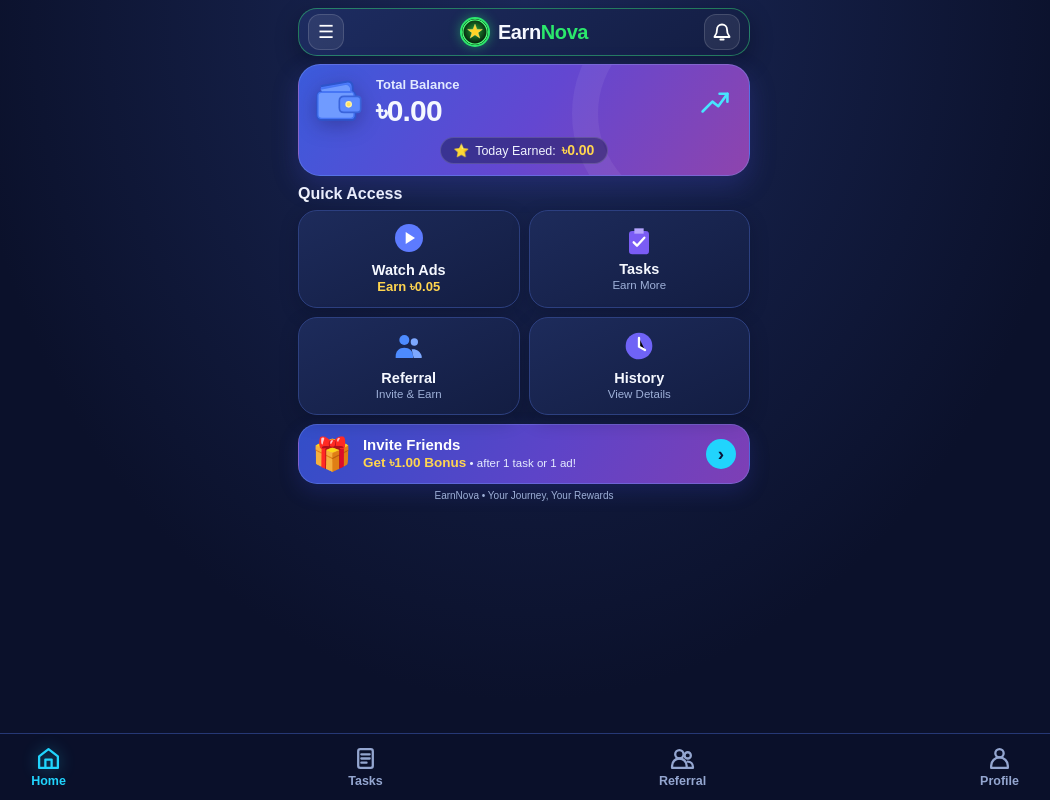
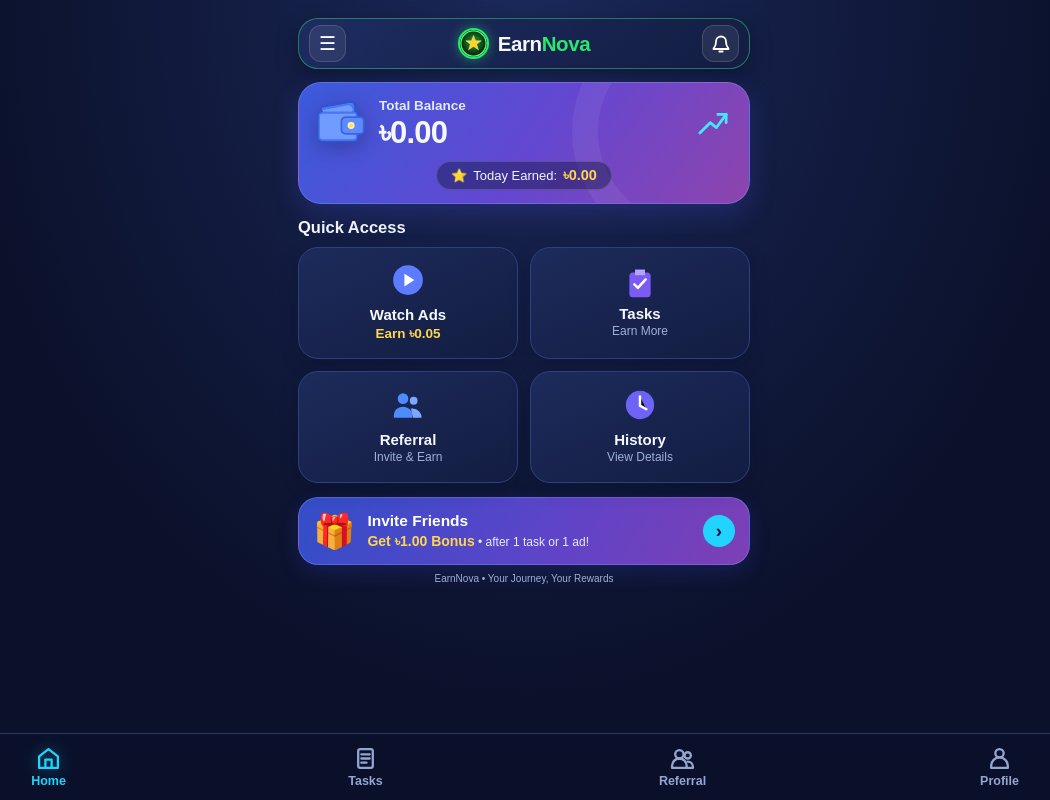
Before and after one commit to raihancreation999/EarnNova, a website: page public/index.html in a window 1280 px wide. Shown: the whole page, without its empty margins (116-1166 px from the left). Drawn offline with Linux system fonts and the light colour scheme.

Commit message:
Update index.html

```diff
--- a/public/index.html
+++ b/public/index.html
@@ -17,11 +17,11 @@ body{
  background:radial-gradient(ellipse at 50% 0%,#1B295A 0%,var(--bg) 62%);
  color:var(--text);
  min-height:100vh;
- padding-top:calc(8px + env(safe-area-inset-top));
+ padding-top:calc(16px + env(safe-area-inset-top));
  padding-bottom:calc(82px + env(safe-area-inset-bottom));
 }
 button{font-family:inherit;cursor:pointer}
-.container{width:100%;max-width:480px;margin:auto;padding:0 14px 10px}
+.container{width:100%;max-width:480px;margin:auto;padding:2px 14px 12px}
 
 /* Top Separate Header Box (Menu + Custom Logo + Bell only) */
 .header-box{
@@ -31,9 +31,9 @@ button{font-family:inherit;cursor:pointer}
  gap:8px;
  background:linear-gradient(145deg,#1D2C61,#131D42);
  border:1.5px solid rgba(53,231,120,.45);
- border-radius:19px;
- padding:5px 9px;
- margin-bottom:8px;
+ border-radius:20px;
+ padding:6px 10px;
+ margin-bottom:13px;
  box-shadow:0 8px 22px rgba(4,8,26,.4);
 }
 .header-menu,.notification-btn{
@@ -44,24 +44,24 @@ button{font-family:inherit;cursor:pointer}
  display:grid;
  place-items:center;
  position:relative;
- width:36px;
- height:36px;
+ width:37px;
+ height:37px;
 }
-.header-menu{font-size:18px}
-.notification-btn{font-size:18px}
+.header-menu{font-size:19px}
+.notification-btn{font-size:19px}
 .logo{
  display:flex;
  justify-content:center;
  align-items:center;
- gap:8px;
- font-size:20px;
+ gap:9px;
+ font-size:20.5px;
  font-weight:800;
  letter-spacing:-0.4px;
  min-width:0;
 }
 .logo-img{
- width:30px;
- height:30px;
+ width:31px;
+ height:31px;
  border-radius:50%;
  object-fit:cover;
  border:2px solid #2BE86C;
@@ -74,9 +74,9 @@ button{font-family:inherit;cursor:pointer}
 .icon-svg{width:1em;height:1em;display:block;stroke:currentColor;fill:none;stroke-width:2.2;stroke-linecap:round;stroke-linejoin:round}
 .notification-btn .icon-svg{width:20px;height:20px}
 
-.wallet-svg{width:48px;height:48px;filter:drop-shadow(0 5px 10px rgba(20,15,60,.32))}
-.growth-svg{width:34px;height:34px;stroke:#47E5FF;stroke-width:4;fill:none;stroke-linecap:round;stroke-linejoin:round}
-.quick-icon svg{width:32px;height:32px}
+.wallet-svg{width:50px;height:50px;filter:drop-shadow(0 5px 10px rgba(20,15,60,.32))}
+.growth-svg{width:36px;height:36px;stroke:#47E5FF;stroke-width:4;fill:none;stroke-linecap:round;stroke-linejoin:round}
+.quick-icon svg{width:34px;height:34px}
 .nav-item .nav-svg{width:25px;height:25px;margin:0 auto 2px}
 
 /* Balance Card */
@@ -84,16 +84,16 @@ button{font-family:inherit;cursor:pointer}
  position:relative;
  overflow:hidden;
  border:1px solid rgba(130,170,255,.32);
- border-radius:22px;
- padding:12px 15px 11px;
- margin-bottom:9px;
+ border-radius:23px;
+ padding:14px 16px 13px;
+ margin-bottom:14px;
  background:linear-gradient(125deg,#3B5BDB 0%,#6347D1 52%,#8E44AD 100%);
  box-shadow:0 10px 26px rgba(68,75,210,.26);
 }
 .balance-card:before{content:"";position:absolute;width:185px;height:185px;border:26px solid rgba(255,255,255,.06);border-radius:50%;right:-60px;top:-70px}
-.balance-main{position:relative;z-index:1;display:grid;grid-template-columns:52px 1fr 36px;align-items:center;gap:10px}
-.balance-label{font-size:13px;color:#E2EAFF;margin-bottom:2px;font-weight:600}
-.balance{font-size:30px;font-weight:800;letter-spacing:-0.8px;white-space:nowrap}
+.balance-main{position:relative;z-index:1;display:grid;grid-template-columns:54px 1fr 38px;align-items:center;gap:10px}
+.balance-label{font-size:13.5px;color:#E2EAFF;margin-bottom:2px;font-weight:600}
+.balance{font-size:31px;font-weight:800;letter-spacing:-0.8px;white-space:nowrap}
 .today-earned{
  position:relative;
  z-index:2;
@@ -101,24 +101,24 @@ button{font-family:inherit;cursor:pointer}
  align-items:center;
  justify-content:center;
  gap:6px;
- margin:8px auto 0;
- padding:4px 13px;
+ margin:10px auto 0;
+ padding:5px 14px;
  width:fit-content;
  max-width:100%;
  background:rgba(16,22,64,.44);
  border:1px solid rgba(255,255,255,.15);
- border-radius:24px;
- font-size:12.5px;
+ border-radius:25px;
+ font-size:13px;
  color:#F0F4FF;
  white-space:nowrap;
 }
-.today-earned strong{color:var(--gold);font-size:14px}
+.today-earned strong{color:var(--gold);font-size:14.5px}
 
 /* Quick Access Grid */
-.section-title{font-size:16px;font-weight:800;margin:0 0 7px}
-.quick-grid{display:grid;grid-template-columns:1fr 1fr;gap:9px}
+.section-title{font-size:16.5px;font-weight:800;margin:0 0 10px}
+.quick-grid{display:grid;grid-template-columns:1fr 1fr;gap:12px}
 .quick-card{
- min-height:98px;
+ min-height:112px;
  display:flex;
  flex-direction:column;
  align-items:center;
@@ -126,27 +126,27 @@ button{font-family:inherit;cursor:pointer}
  text-align:center;
  background:linear-gradient(155deg,#1D2B5B,#131D42);
  border:1px solid #2D4080;
- border-radius:19px;
- padding:8px 8px;
+ border-radius:20px;
+ padding:11px 9px;
  cursor:pointer;
  box-shadow:0 6px 18px rgba(6,10,30,.26);
  transition:transform .14s,border-color .14s;
 }
 .quick-card:active{transform:scale(.97);border-color:#21D4FD}
-.quick-icon{margin-bottom:4px}
-.quick-card h3{font-size:14.5px;margin-bottom:1px;font-weight:750}
-.quick-card p{font-size:11.5px;color:var(--muted);line-height:1.25}
-.quick-card .highlight{color:var(--gold);font-weight:750;font-size:13px}
+.quick-icon{margin-bottom:5px}
+.quick-card h3{font-size:15px;margin-bottom:2px;font-weight:750}
+.quick-card p{font-size:12px;color:var(--muted);line-height:1.3}
+.quick-card .highlight{color:var(--gold);font-weight:750;font-size:13.5px}
 
-/* Invite Banner */
+/* Invite Banner (Positioned so it appears partially / half visible above bottom nav) */
 .invite-card{
- margin-top:9px;
+ margin-top:14px;
  width:100%;
  display:flex;
  align-items:center;
- gap:11px;
- padding:10px 13px;
- border-radius:19px;
+ gap:12px;
+ padding:13px 14px;
+ border-radius:20px;
  border:1px solid rgba(135,165,255,.32);
  background:linear-gradient(120deg,#324EC8,#5D44C8 55%,#7E3FB5);
  box-shadow:0 8px 20px rgba(55,65,190,.22);
@@ -154,28 +154,28 @@ button{font-family:inherit;cursor:pointer}
  text-align:left;
  color:white;
 }
-.invite-icon{font-size:32px;flex-shrink:0}
+.invite-icon{font-size:34px;flex-shrink:0}
 .invite-text{flex:1;min-width:0}
-.invite-text h3{font-size:15px;margin-bottom:1px}
-.invite-text p{font-size:11.5px;line-height:1.3;color:#E5ECFF}
-.invite-text strong{color:var(--gold);font-size:13.5px}
+.invite-text h3{font-size:15.5px;margin-bottom:2px}
+.invite-text p{font-size:12px;line-height:1.35;color:#E5ECFF}
+.invite-text strong{color:var(--gold);font-size:14px}
 .invite-arrow{
  font-size:19px;
  flex-shrink:0;
  background:#21D4FD;
  color:#0A1538;
  font-weight:800;
- width:30px;
- height:30px;
+ width:32px;
+ height:32px;
  border-radius:50%;
  display:grid;
  place-items:center;
 }
 
 /* Sub-page Top Bar */
-.sub-header{display:grid;grid-template-columns:40px 1fr 40px;align-items:center;margin-bottom:12px;min-height:38px}
+.sub-header{display:grid;grid-template-columns:40px 1fr 40px;align-items:center;margin-bottom:14px;min-height:40px}
 .back-btn{background:rgba(255,255,255,.08);border:1px solid rgba(255,255,255,.14);color:#fff;width:36px;height:36px;border-radius:11px;display:grid;place-items:center;font-size:17px}
-.sub-title{text-align:center;font-size:18px;font-weight:800}
+.sub-title{text-align:center;font-size:18.5px;font-weight:800}
 .sub-action{background:rgba(255,255,255,.08);border:1px solid rgba(255,255,255,.14);color:#D5E1FF;width:36px;height:36px;border-radius:11px;display:grid;place-items:center;font-size:16px}
 
 /* Pages and Common Cards */
@@ -265,7 +265,7 @@ button{font-family:inherit;cursor:pointer}
 .menu-title{font-size:13px;font-weight:700}
 .menu-sub{font-size:11px;color:var(--muted);margin-top:1px}
 
-.notice{color:var(--muted);font-size:10px;text-align:center;margin-top:6px}
+.notice{color:var(--muted);font-size:10px;text-align:center;margin-top:8px}
 
 /* Bottom Navigation Bar */
 .bottom-nav{
```
